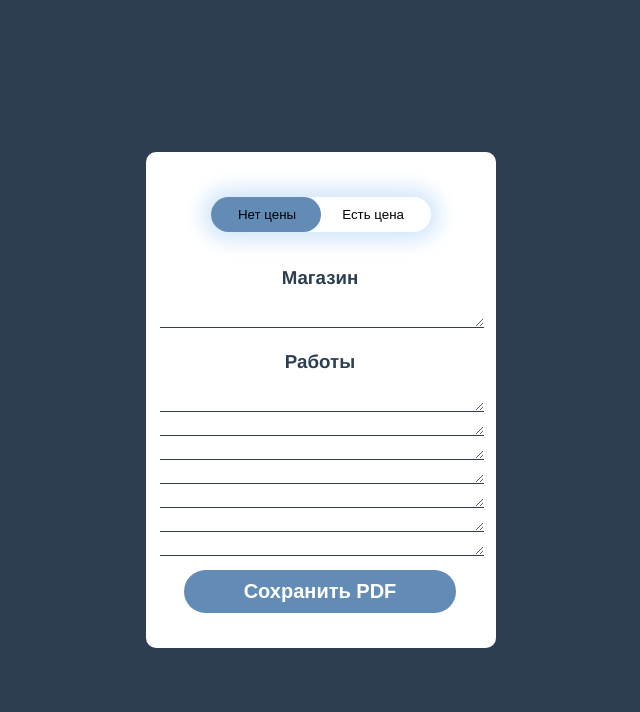
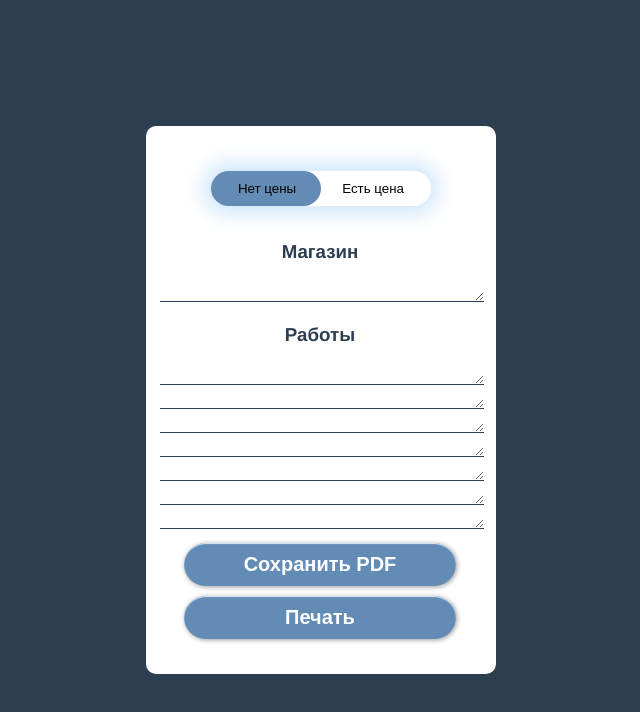
Before and after one commit to 7snak7/accountin_paper, a Vue app: page / in a window 1280 px wide. Shown: the top 712 px of the page, without its empty margins (319-959 px from the left). Built offline with nearby package versions, Linux system fonts and the light colour scheme.

Commit message:
button animations

```diff
--- a/src/components/AccPaper.vue
+++ b/src/components/AccPaper.vue
@@ -1,7 +1,9 @@
 <script>
 import html2pdf from "html2pdf.js";
+// import InputText from "./elements/InputText.vue";
+// import { ref } from "vue";
 
-  export default {
+export default {
     name: "AccPaper",
     data() {
       return {
@@ -18,7 +20,13 @@ import html2pdf from "html2pdf.js";
         blankHeight: '',
       }
     },
+    components: {
+      // InputText,
+    },
     methods: {
+      printPage() {
+        window.print();
+      },
       savePDF() {
         const options = {
           margin: 4,
@@ -86,11 +94,11 @@ import html2pdf from "html2pdf.js";
       </div>
       <div class="form">
         <h3>Магазин</h3>
-        <textarea rows="1" class="input" v-for="(shop, index) in shops" :key="index" v-model="shops[index]"></textarea>
+        <textarea class="input" rows="1" v-for="(shop, index) in shops" :key="index" v-model="shops[index]"></textarea>
         <h3>Работы</h3>
         <textarea rows="1" class="input" v-for="(work, index) in works" :key="index" v-model="works[index].name"></textarea>
         <button class="btn" @click="savePDF">Сохранить PDF</button>
-<!--        <button class="btn" @click="savePDF">Печать</button>-->
+        <button class="btn" @click="printPage">Печать</button>
       </div>
     </div>
   </div>
@@ -175,13 +183,6 @@ import html2pdf from "html2pdf.js";
   left: 0;
   transition: 0.5s;
 }
-.form {
-  position: relative;
-  width: 320px;
-  transition: 0.5s;
-  left: 4px;
-  padding-bottom: 15px;
-}
 .input {
   width: 100%;
   height: min-content;
@@ -189,6 +190,13 @@ import html2pdf from "html2pdf.js";
   outline: none;
   border: none;
   border-bottom: 1px solid #2c3e50;
+}
+.form {
+  position: relative;
+  width: 320px;
+  transition: 0.5s;
+  left: 4px;
+  padding-bottom: 15px;
 }
 .btn {
   display: block;
@@ -202,6 +210,16 @@ import html2pdf from "html2pdf.js";
   outline: none;
   border: none;
   border-radius: 30px;
+  box-shadow: 0 1px 1px rgba(255,255,255,0.8) inset, 1px 1px 5px rgba(0,0,0,0.4);
+  transition: all 0.3s ease-in-out;
+}
+.btn:hover {
+  background-color: #6f9cca;
+}
+.btn:active {
+  position:relative;
+  top:1px;
+  box-shadow:1px 1px 2px rgba(0,0,0,0.4) inset;
 }
 @media print {
   /* Спрятать URL при печати */
--- /dev/null
+++ b/src/components/elements/InputText.vue
@@ -0,0 +1,18 @@
+<script setup>
+// const model = defineModel()
+</script>
+
+<template>
+   <textarea rows="1" class="input" v-model="model"></textarea>
+</template>
+
+<style scoped>
+.input {
+  width: 100%;
+  height: min-content;
+  background: none;
+  outline: none;
+  border: none;
+  border-bottom: 1px solid #2c3e50;
+}
+</style>
```
